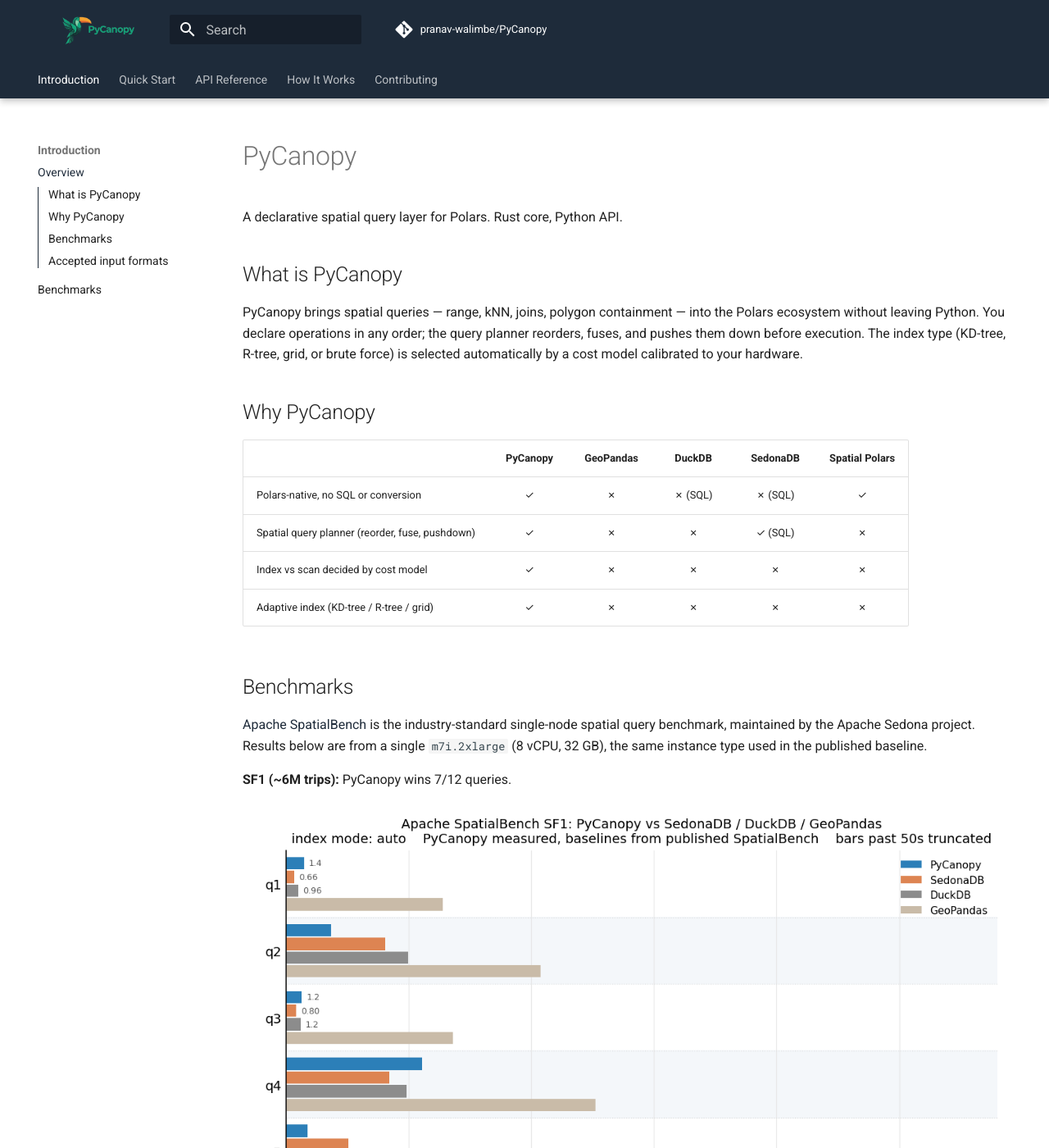
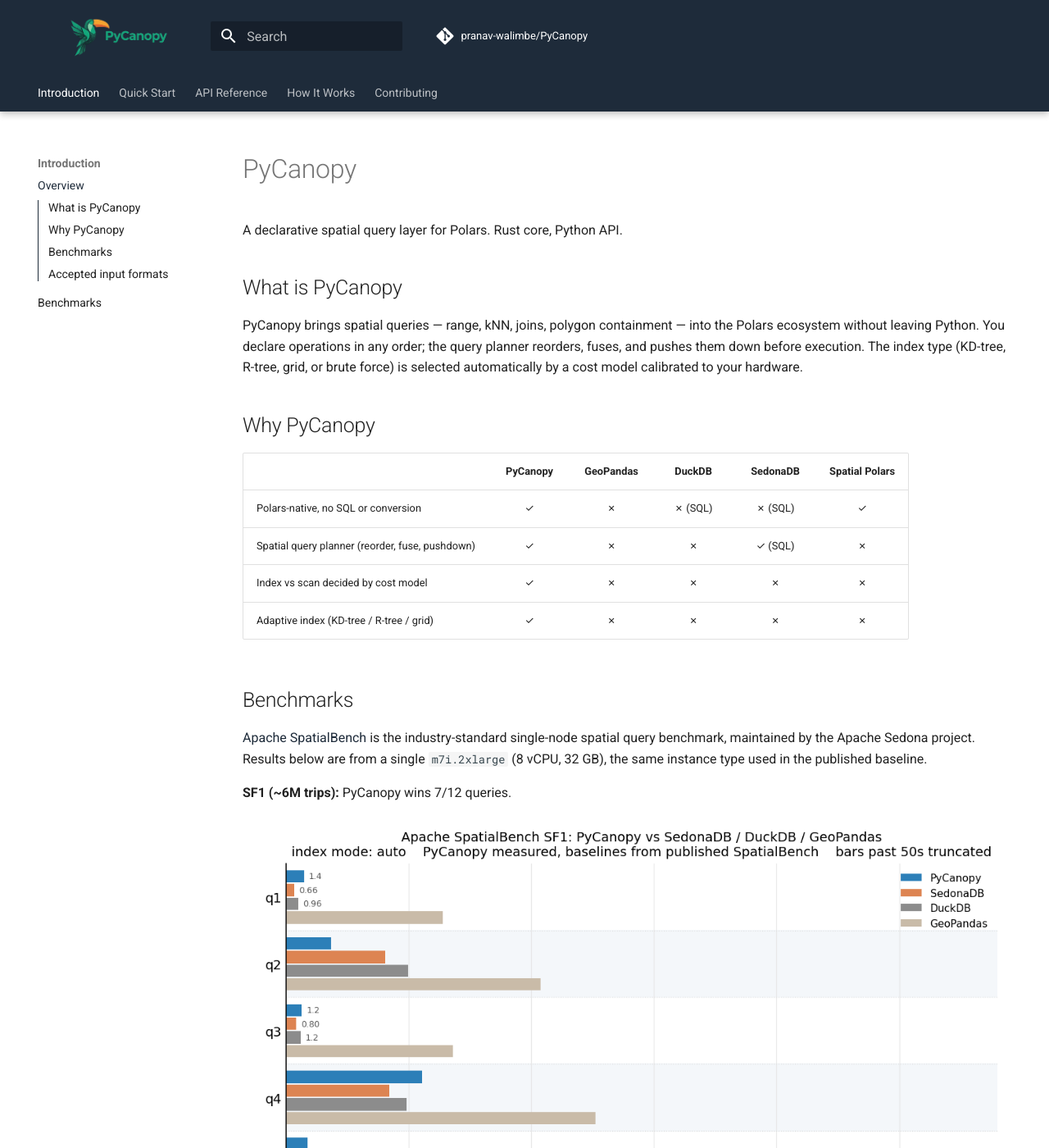
Before and after one commit to pranav-walimbe/PyCanopy, an MkDocs documentation site: the page built from docs/index.md, in a window 1280 px wide and 1400 px high. Shown: the whole window at 82% size. Built offline with MkDocs 1.6.1 and Material for MkDocs 9.7.7, drawn with Linux system fonts in a browser that asks for light colours; comment, search, counter and statistics services are not loaded.

Commit message:
larger logo, footer matches header color

```diff
--- a/docs/stylesheets/extra.css
+++ b/docs/stylesheets/extra.css
@@ -1,9 +1,17 @@
 .md-header__button.md-logo img {
-  height: 48px;
+  height: 64px;
 }
 
 .md-header__title {
   display: none;
+}
+
+.md-footer {
+  background-color: #1e2b3a;
+}
+
+.md-footer-meta {
+  background-color: #141d26;
 }
 
 :root {
```
